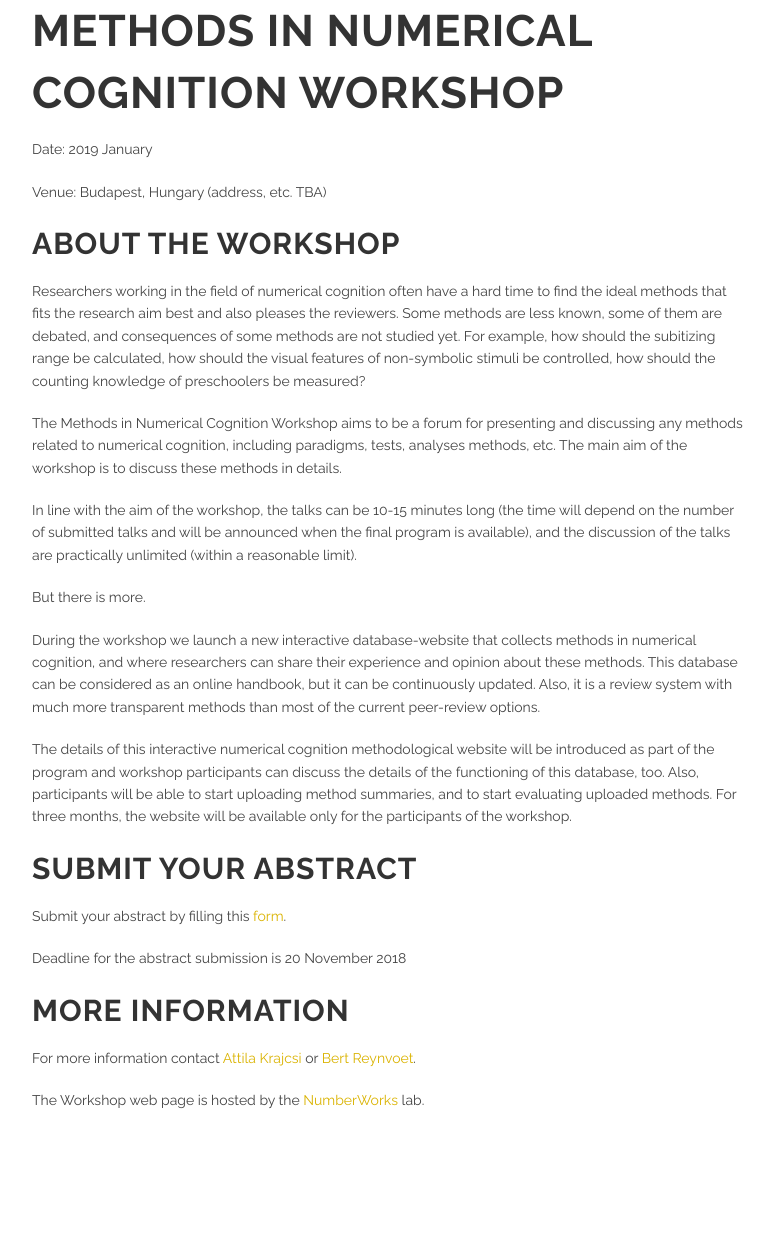
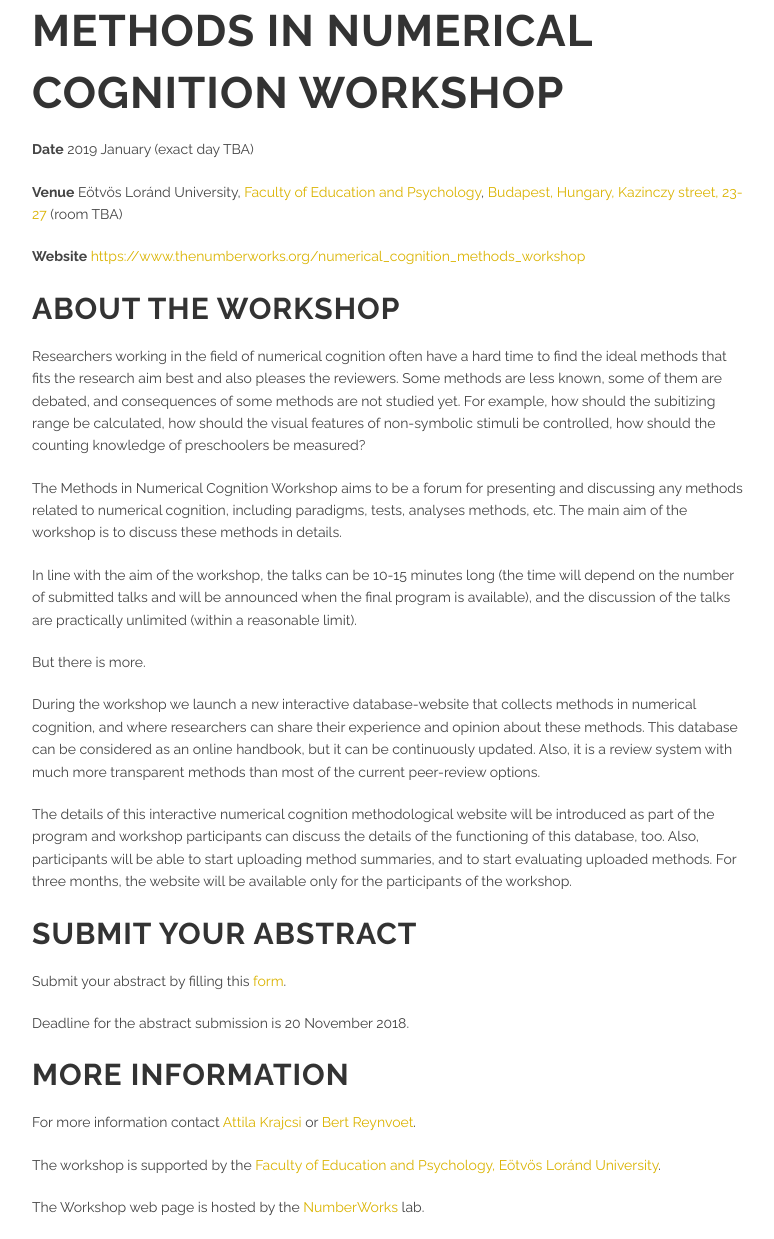
Before and after one commit to theNumberWorks/numberworks_website, a Jekyll site: the page built from numerical_cognition_methods_workshop.md, in a window 1280 px wide. Shown: the whole page, without its empty margins (63-837 px from the left). Built offline with Jekyll 4.4.1, drawn with Linux system fonts in a browser that asks for light colours; before the commit the page ends 1131 px from its top, so only the background shows below that.

Commit message:
refine workshop

```diff
--- a/numerical_cognition_methods_workshop.md
+++ b/numerical_cognition_methods_workshop.md
@@ -5,9 +5,11 @@ title: Methods in Numerical Cognition Workshop
 
 # Methods in Numerical Cognition Workshop
 
-Date: 2019 January
+**Date** 2019 January (exact day TBA)
 
-Venue: Budapest, Hungary (address, etc. TBA)
+**Venue** Eötvös Loránd University, [Faculty of Education and Psychology](https://www.ppk.elte.hu/en), [Budapest, Hungary, Kazinczy street, 23-27](https://www.google.hu/maps/@47.4981147,19.0627044,3a,75y,23.51h,86.1t/data=!3m6!1e1!3m4!1sgm__OBazQlCGeiJqLtIDbw!2e0!7i13312!8i6656) (room TBA)
+
+**Website** [https://www.thenumberworks.org/numerical_cognition_methods_workshop](https://www.thenumberworks.org/numerical_cognition_methods_workshop)
 
 ## About the workshop
 Researchers working in the field of numerical cognition often have a hard time to find the ideal methods that fits the research aim best and also pleases the reviewers. Some methods are less known, some of them are debated, and consequences of some methods are not studied yet. For example, how should the subitizing range be calculated, how should the visual features of non-symbolic stimuli be controlled, how should the counting knowledge of preschoolers be measured?
@@ -25,10 +27,12 @@ The details of this interactive numerical cognition methodological website will
 ## Submit your abstract
 Submit your abstract by filling this [form](https://goo.gl/forms/iSsmlsIYAokIVl8o2).
 
-Deadline for the abstract submission is 20 November 2018
+Deadline for the abstract submission is 20 November 2018.
 
 ## More information
 
-For more information contact [Attila Krajcsi](mailto:krajcsi@gmail.com) or [Bert Reynvoet](mailto:bert.reynvoet@kuleuven.be).
+For more information contact [Attila Krajcsi](mailto:krajcsi.attila@ppk.elte.hu) or [Bert Reynvoet](mailto:bert.reynvoet@kuleuven.be).
+
+The workshop is supported by the [Faculty of Education and Psychology, Eötvös Loránd University](https://www.ppk.elte.hu/en).
 
 The Workshop web page is hosted by the [NumberWorks](https://www.thenumberworks.org/) lab.
```
